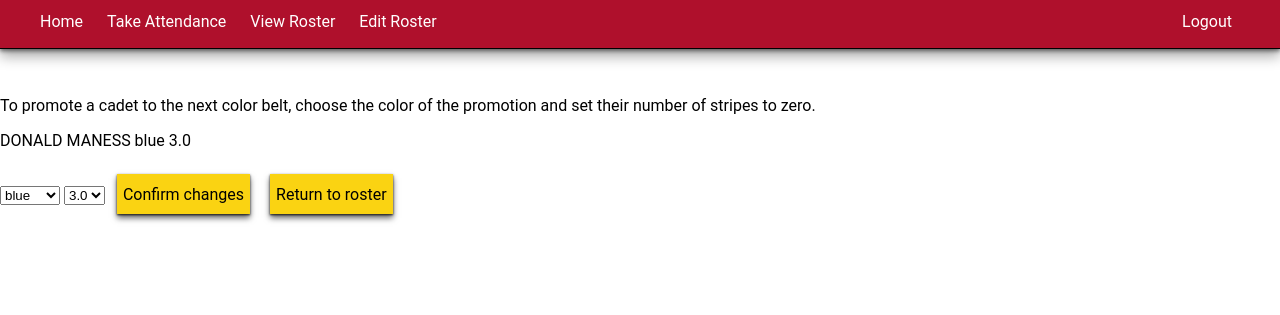
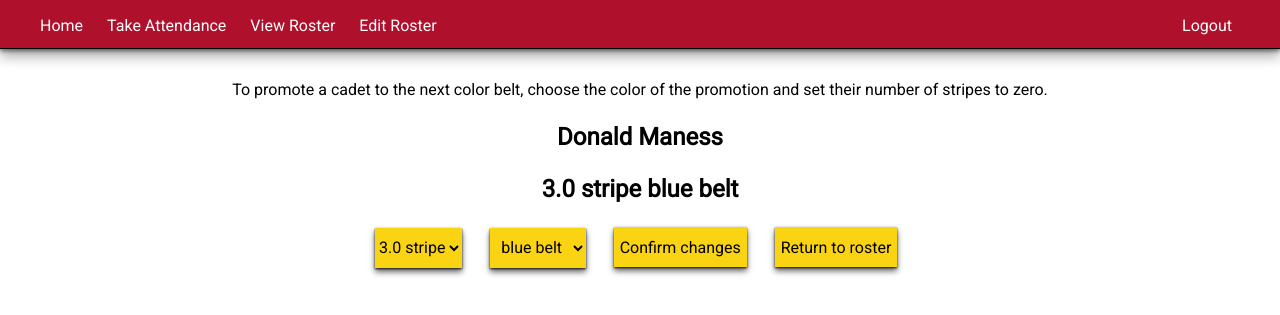
Before and after one commit to ddmaness/vmi-roster, a Flask app: a page that uses templates/layout.html in a window 1280 px wide. Shown: the top 315 px of the page. Run offline with Flask 2, Linux system fonts and the light colour scheme; a user stored in the database is signed in; data comes from the database, SQL or seed files in the repository; both versions use the stored data as it was after the commit; some libraries are stand-ins or nearby versions.

Commit message:
adjust fonts and margins

```diff
--- a/static/stylesheet/styles.css
+++ b/static/stylesheet/styles.css
@@ -24,15 +24,34 @@ button{
     color: black;
     height:40px;
     min-width:40px;
-    margin:8px;
+    margin:0 16px 0 8px;
+}
+
+select{
+    font-size:16px;
+    font-family:"Roboto", "Noto Sans", sans-serif;
+    border:none;
+    box-shadow: 0 1px 2px 0 rgba(0, 0, 0, .8), 0 4px 6px 0 rgba(0, 0, 0, .6); /*taken from w3 page on shadows */
+    background-color:#FAD312;
+    color: black;
+    height:40px;
+    min-width:80px;
+    margin:0 16px 0 8px;
+    text-align: center;
 }
 
 div{
 }
+
 ul {/* taken from w3 schools example on navbars */
     list-style-type: none;
     margin: 0;
     padding: 0;
+}
+
+.adjust_rank{
+    margin-right:0;
+    margin-left:8px;
 }
 
 li.menu_left {
@@ -66,27 +85,35 @@ a {
     border-bottom:1px solid black;
 }
 .position_holder{
-    height:80px;
+    height:64px;
 }
 
 a.nav_item, a.log {
     height:40px;
     display:block;
-    padding-top:8px;
+    padding-top:12px;
     margin: 4px 24px 4px 0;
 }
 
-.important{
-    font-size:24px;
-    font-weight: bold;
+.vmi{
+    font-family: "Playfair Display SC", serif;
+    font-size:64px;
+    font-weight:bold;
+    text-align:center;
+    margin-top:32px;
+}
+
+.club{
+    font-size: 48px;
+    text-align: center;
 }
 
 .cadet_info{
     border:1px solid black;
     position:relative;
     margin-top:24px;
-    padding-top:8px;
-    min-height:48px;
+    padding-top:12px;
+    height:52px;
 }
 
 .card{
@@ -96,8 +123,15 @@ a.nav_item, a.log {
 }
 
 .cadet_info.view{
+    height:48px;
     padding-left:16px;
     padding-top:16px;
+}
+
+.cadet_info.card{
+    margin-top:16px;
+    padding:0;
+    padding-bottom:4px;
 }
 
 .stripes_bar{
@@ -151,7 +185,6 @@ a.nav_item, a.log {
 
 .checkin{
     font-size:24px;
-    padding-bottom:3px;
     box-shadow: 0 2px 4px 0 rgba(0, 0, 0, .8), 0 8px 12px 0 rgba(0, 0, 0, .6); /*taken from w3 page on shadows */
     font-weight:bold;
     border:none;
@@ -172,7 +205,8 @@ a.nav_item, a.log {
     font-weight: bold;
     width:100%;
     visibility:hidden;
-    height:24px;
+    padding-top:4px;
+    height:20px;
 }
 
 .ready_to_test.stripe4{
@@ -184,7 +218,8 @@ a.nav_item, a.log {
     font-weight:bold;
     text-align:center;
     background-color:#FAD312;
-    height:24px;
+    padding-top:4px;
+    height:20px;
 }
 
 #blue{
@@ -200,3 +235,14 @@ a.nav_item, a.log {
     background-color:#A66236;
     color:white;
 }
+
+.verify{
+    max-width:1200px;
+    margin:auto;
+    text-align:center;
+}
+
+.important{
+    font-size:24px;
+    font-weight: bold;
+}
--- a/templates/adjust_rank.html
+++ b/templates/adjust_rank.html
@@ -5,22 +5,24 @@
 {% endblock %}
 
 {% block main %}
+    <div class="verify">
         <p>To promote a cadet to the next color belt, choose the color of the promotion and set their number of stripes to zero.</p>
-    <p>{{ first }} {{ last }} {{ belt }} {{ stripes }}</p>
+        <p class="important">{{ first.capitalize() }} {{ last.capitalize() }}</p>
+        <p class="important">{{ stripes }} stripe {{ belt }} belt</p>
+        <select name="stripes" form="set_rank">
+            <option value="{{ stripes }}" selected hidden>{{ stripes }} stripe</option>
+            <option value=0>0 stripe</option>
+            <option value=1>1 stripe</option>
+            <option value=2>2 stripe</option>
+            <option value=3>3 stripe</option>
+            <option value=4>4 stripe</option>
+        </select>
         <select name="belt" form="set_rank">
-        <option value="{{ belt }}" selected hidden>{{ belt }}</option>
-        <option value="white">white</option>
-        <option value="blue">blue</option>
-        <option value="purple">purple</option>
-        <option value="brown">brown</option>
-    </select>
-    <select name="stripes" form="set_rank">
-        <option value="{{ stripes }}" selected hidden>{{ stripes }}</option>
-        <option value=0>0</option>
-        <option value=1>1</option>
-        <option value=2>2</option>
-        <option value=3>3</option>
-        <option value=4>4</option>
+            <option value="{{ belt }}" selected hidden>{{ belt }} belt</option>
+            <option value="white">white belt</option>
+            <option value="blue">blue belt</option>
+            <option value="purple">purple belt</option>
+            <option value="brown">brown belt</option>
         </select>
         <form action="url_for('adjust',first=None,last=None)" method="post" id="set_rank" style="display: inline;">
             <input type="hidden" name=first value="{{ first }}">
@@ -28,6 +30,6 @@
             <button type="submit">Confirm changes</button>
         </form>
         <a href="/edit"><button>Return to roster</button></a>
-
+    </div>
 
 {% endblock %}
--- a/templates/edit.html
+++ b/templates/edit.html
@@ -9,7 +9,7 @@
     {% for cadet in cadets %}
         <div class="card">
             <div class="cadet_info" id="{{ cadet.rank }}">
-                <a href="/adjust_rank/{{cadet.first_name}},{{cadet.last_name}}"/><button>Adjust rank</button></a>
+                <a href="/adjust_rank/{{cadet.first_name}},{{cadet.last_name}}"/><button class="adjust_rank">Adjust rank</button></a>
                 <a href="/delete/{{cadet.first_name}},{{cadet.last_name}}"/><button>Delete</button></a>
                 <span class="important">{{ cadet.last_name.capitalize() }},  {{ cadet.first_name.capitalize() }}</span>
                 <div class="stripes_bar">
--- a/templates/error.html
+++ b/templates/error.html
@@ -5,5 +5,5 @@
 {% endblock %}
 
 {% block main %}
-    <p>{{ msg }}</p>
+    <div class="verify"><p class="important">{{ msg }}</p></div>
 {% endblock %}
--- a/templates/index.html
+++ b/templates/index.html
@@ -5,6 +5,6 @@
 {% endblock %}
 
 {% block main %}
-    <p>Virginia Military Institute</p>
-    <p>Brazilian Jiu Jitsu Club</p>
+    <p class="vmi">Virginia Military Institute</p>
+    <p class="club">Brazilian Jiu Jitsu Club</p>
 {% endblock %}
--- a/templates/layout.html
+++ b/templates/layout.html
@@ -1,6 +1,7 @@
 <html>
     <head>
         <link rel="stylesheet" href="{{ url_for('static', filename='stylesheet/styles.css') }}" rel="stylesheet" />
+        <link href="https://fonts.googleapis.com/css?family=Playfair+Display+SC|Roboto" rel="stylesheet">
         <title>
             VMI: {% block title %}{% endblock %}
         </title>
--- a/templates/view.html
+++ b/templates/view.html
@@ -26,7 +26,7 @@
                     {{ cadet.attendance_current_rank % 25 }}/25
                 </div>
                 <div class="ready_to_test stripe{% if cadet.attendance_current_rank > 99 %}4{% else %}{{ ((cadet.attendance_current_rank-(cadet.attendance_current_rank%25))/25)|int }}{% endif %}">
-                    preparing for test
+                    Preparing for test
                 </div>
             </div>
         </div>
```
Also changed, not shown: templates/delete.html (+5 -5 lines), templates/login.html (+7 -5 lines), cadet.db. Lines whose indentation alone changed are shown as unchanged.
